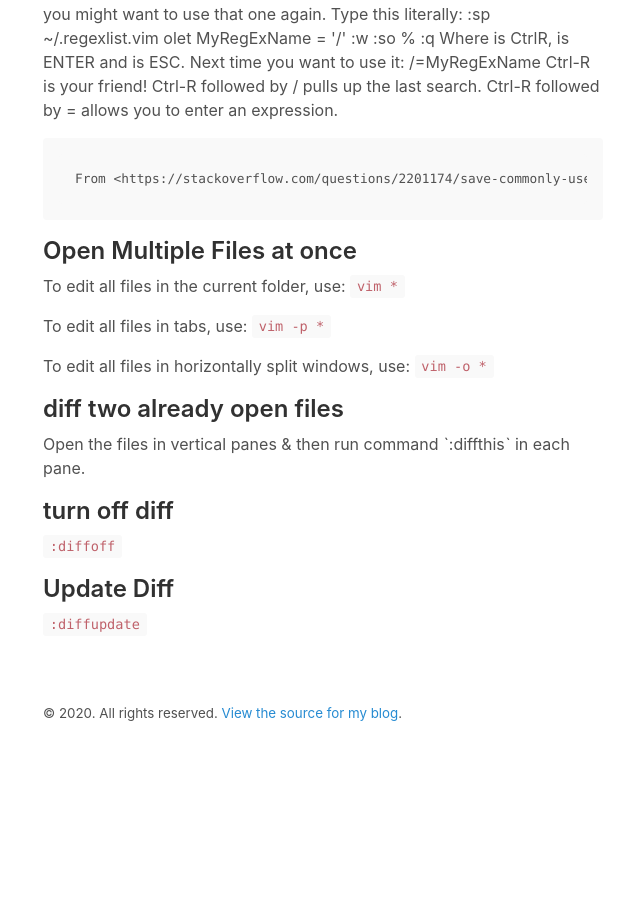
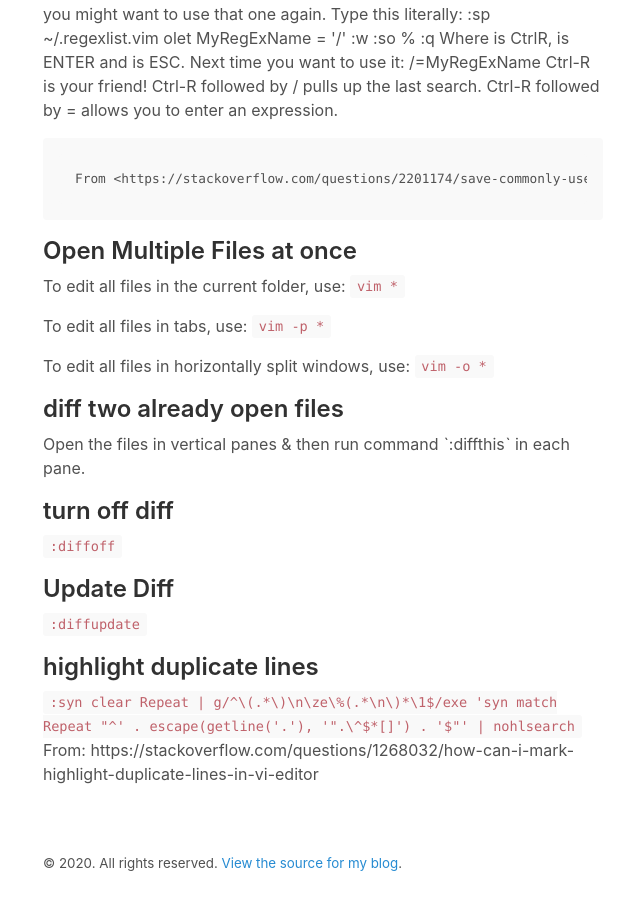
Before and after one commit to briankohles/briankohles.github.io, a Jekyll site: the page built from _wiki/vim.md, in a window 1280 px wide and 900 px high, scrolled down 9835 px. Shown: the whole window, without its empty margins (317-957 px from the left). Built offline with Jekyll 4.4.1, drawn with Linux system fonts in a browser that asks for light colours; before the commit the page ends 10585 px from its top, so only the background shows below that.

Commit message:
Update vim.md

```diff
--- a/_wiki/vim.md
+++ b/_wiki/vim.md
@@ -477,3 +477,7 @@ Open the files in vertical panes & then run command ˋ:diffthisˋ in each pane.
 ## Update Diff
 
 `:diffupdate`
+
+## highlight duplicate lines
+`:syn clear Repeat | g/^\(.*\)\n\ze\%(.*\n\)*\1$/exe 'syn match Repeat "^' . escape(getline('.'), '".\^$*[]') . '$"' | nohlsearch`
+From: https://stackoverflow.com/questions/1268032/how-can-i-mark-highlight-duplicate-lines-in-vi-editor
```
